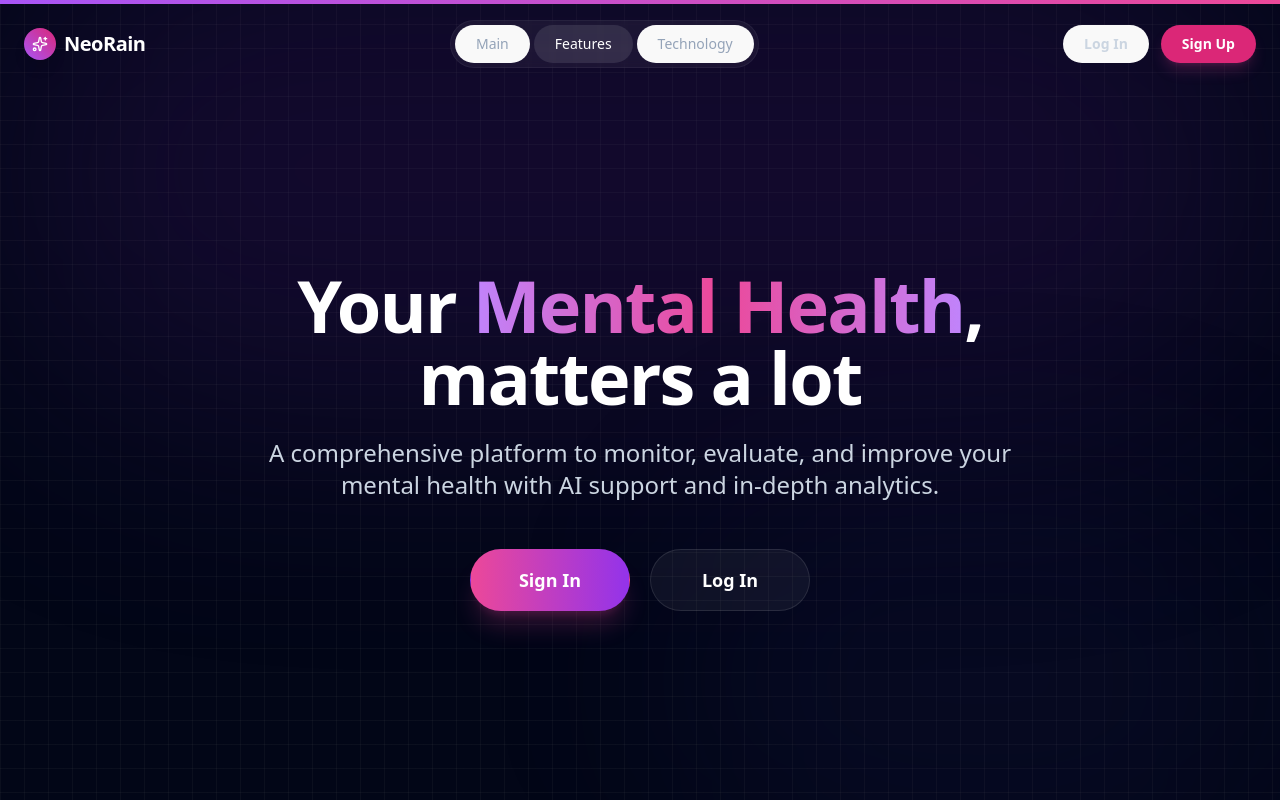
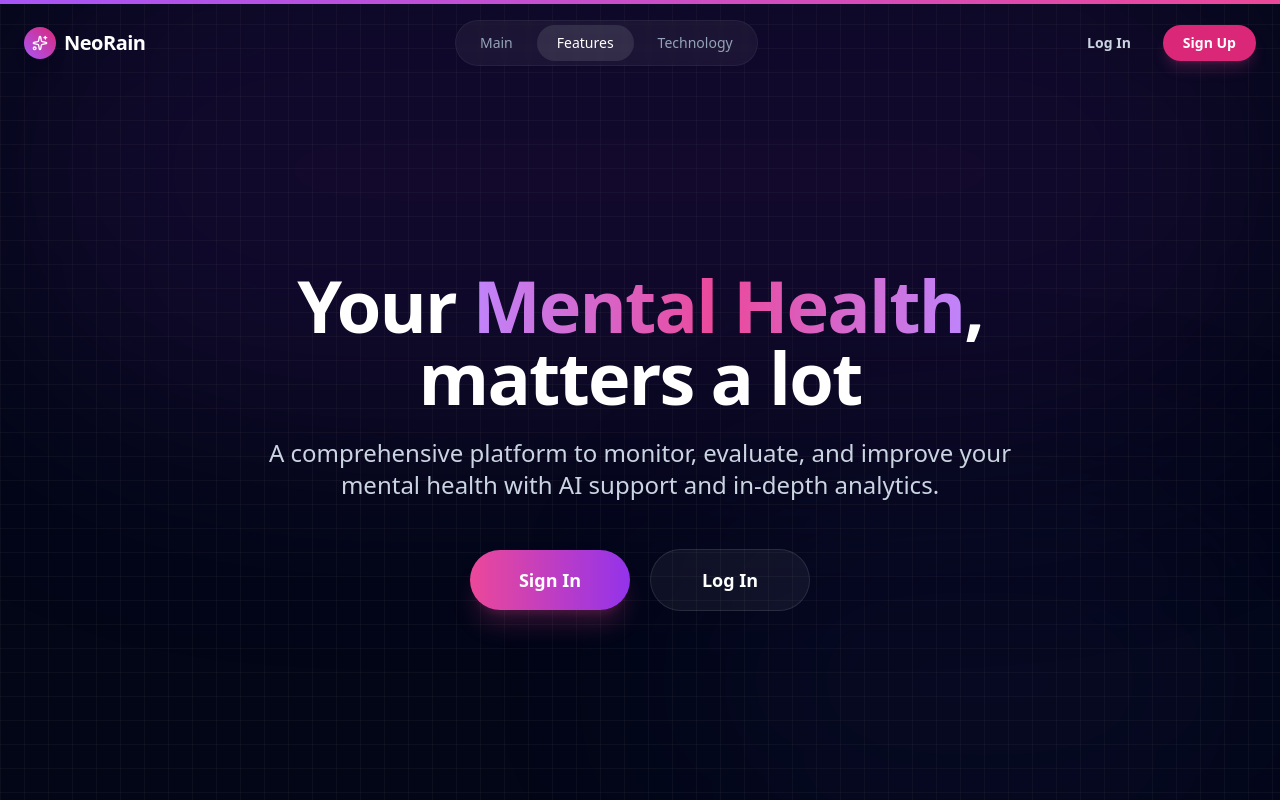
Before and after one commit to YasinNashrullah/NeoRain, a React (Vite) app in the folder mental-health-app/: page / in a window 1280 px wide. Shown: the top 800 px of the page. Built offline with nearby package versions, Linux system fonts and the light colour scheme; no server answers.

Commit message:
feat: Remove unused styles and simplify CSS for better maintainability

```diff
--- a/mental-health-app/src/App.css
+++ b/mental-health-app/src/App.css
@@ -1,41 +1,3 @@
-#root {
-  max-width: 1280px;
-  margin: 0 auto;
-  padding: 2rem;
-  text-align: center;
-}
-
-.logo {
-  height: 6em;
-  padding: 1.5em;
-  will-change: filter;
-  transition: filter 300ms;
-}
-
-.logo:hover {
-  filter: drop-shadow(0 0 2em #646cffaa);
-}
-
-.logo.react:hover {
-  filter: drop-shadow(0 0 2em #61dafbaa);
-}
-
-@keyframes logo-spin {
-  from {
-    transform: rotate(0deg);
-  }
-
-  to {
-    transform: rotate(360deg);
-  }
-}
-
-@media (prefers-reduced-motion: no-preference) {
-  a:nth-of-type(2) .logo {
-    animation: logo-spin infinite 20s linear;
-  }
-}
-
 /* Hide scrollbar for Chrome, Safari and Opera */
 .no-scrollbar::-webkit-scrollbar {
   display: none;
@@ -45,14 +7,6 @@
 .no-scrollbar {
   -ms-overflow-style: none;
   scrollbar-width: none;
-}
-
-.card {
-  padding: 2em;
-}
-
-.read-the-docs {
-  color: #888;
 }
 
 /* Animated Bubble Background */
--- a/mental-health-app/src/index.css
+++ b/mental-health-app/src/index.css
@@ -18,73 +18,10 @@ body,
   line-height: 1.5;
   font-weight: 400;
 
-  color-scheme: light dark;
-  color: rgba(255, 255, 255, 0.87);
-  background-color: #242424;
-
   font-synthesis: none;
   text-rendering: optimizeLegibility;
   -webkit-font-smoothing: antialiased;
   -moz-osx-font-smoothing: grayscale;
-}
-
-a {
-  font-weight: 500;
-  color: #646cff;
-  text-decoration: inherit;
-}
-
-a:hover {
-  color: #535bf2;
-}
-
-body {
-  margin: 0;
-  /* display: flex; */
-  place-items: center;
-  min-width: 320px;
-  min-height: 100vh;
-}
-
-h1 {
-  font-size: 3.2em;
-  line-height: 1.1;
-}
-
-button {
-  border-radius: 8px;
-  border: 1px solid transparent;
-  padding: 0.6em 1.2em;
-  font-size: 1em;
-  font-weight: 500;
-  font-family: inherit;
-  background-color: #1a1a1a;
-  cursor: pointer;
-  transition: border-color 0.25s;
-}
-
-button:hover {
-  border-color: #646cff;
-}
-
-button:focus,
-button:focus-visible {
-  outline: 4px auto -webkit-focus-ring-color;
-}
-
-@media (prefers-color-scheme: light) {
-  :root {
-    color: #213547;
-    background-color: #ffffff;
-  }
-
-  a:hover {
-    color: #747bff;
-  }
-
-  button {
-    background-color: #f9f9f9;
-  }
 }
 
 /* GLOBAL SCROLLBAR HIDE */
```
